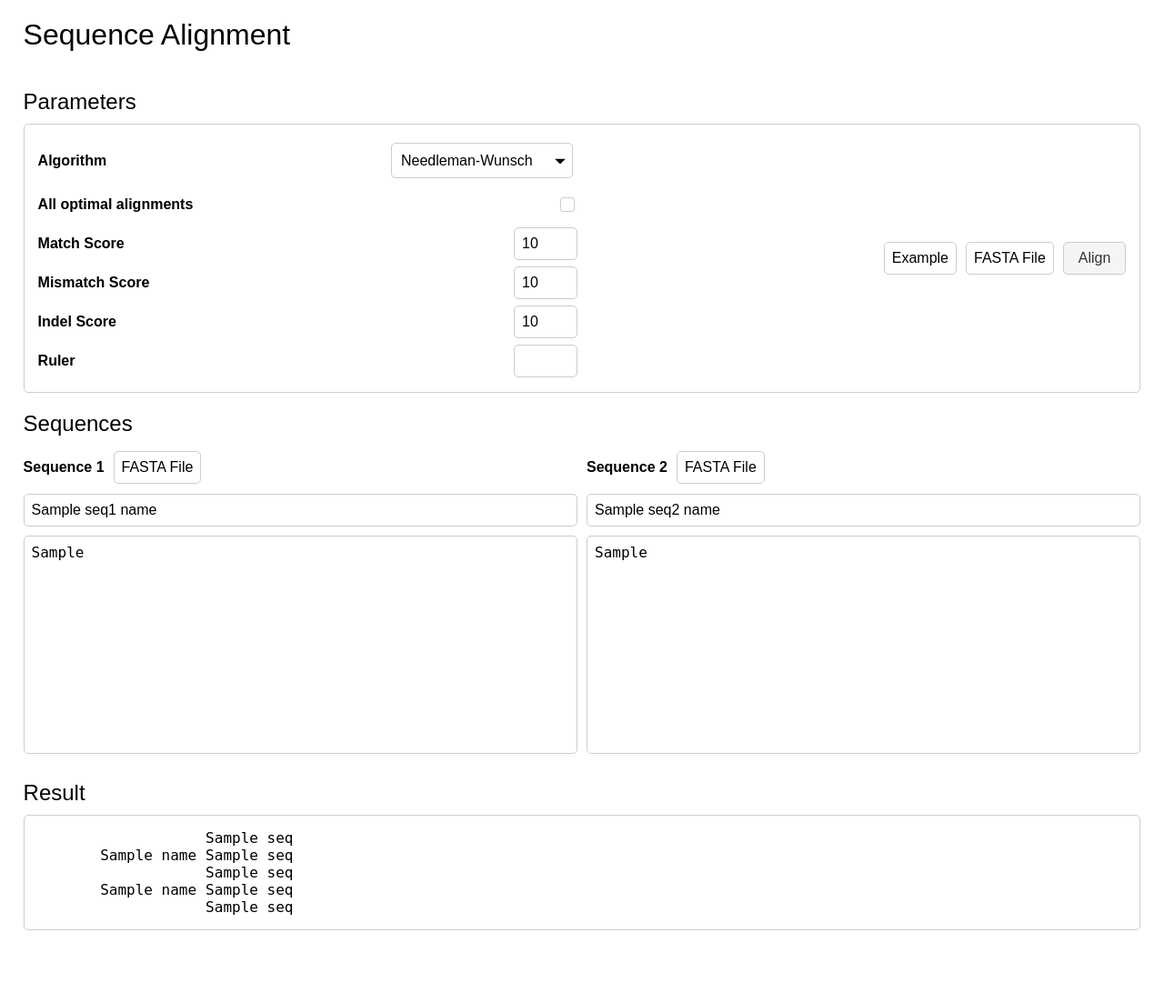
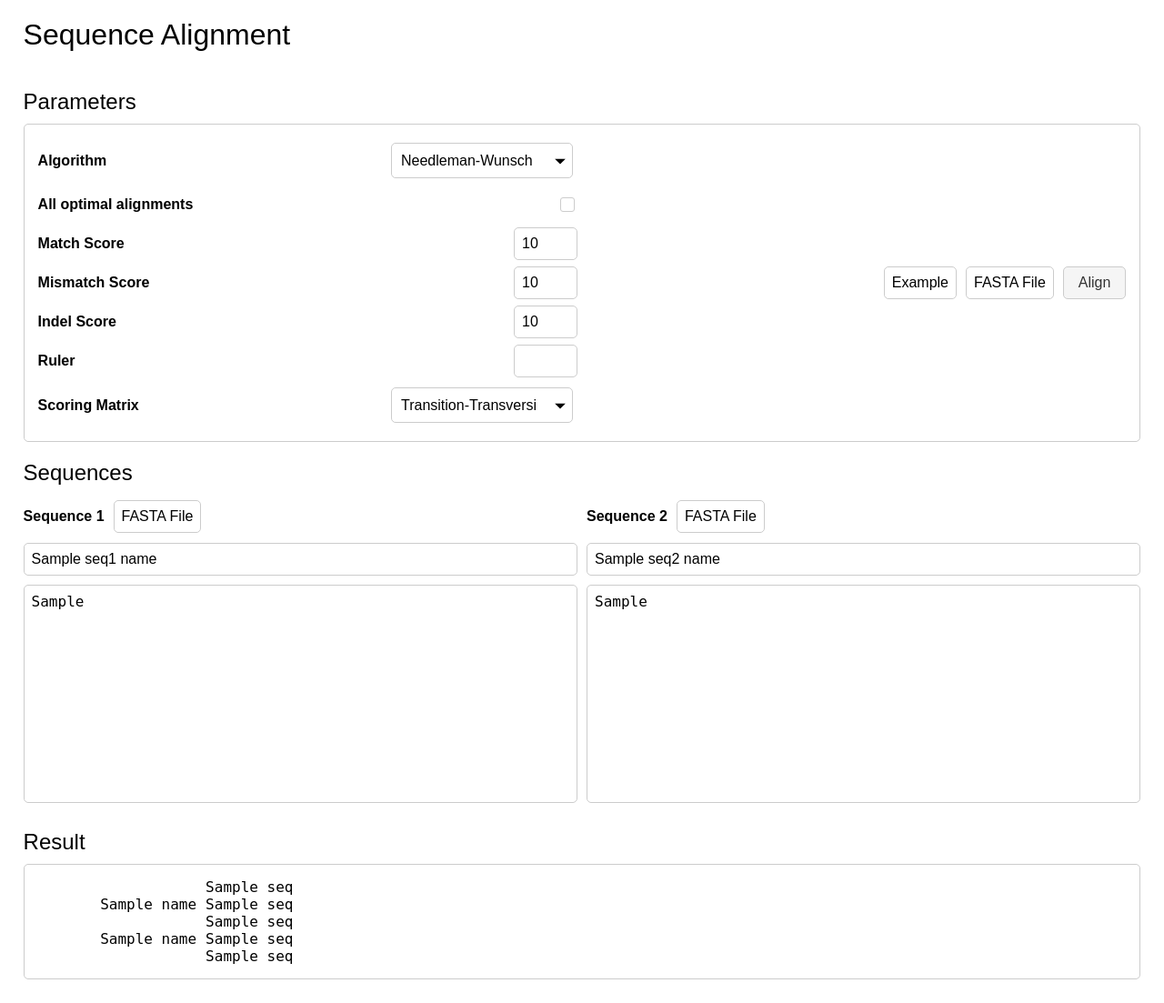
Before and after one commit to Michael-Williams49/sa, a Flask app: template templates/index.html in a window 1280 px wide. Shown: the part 27-1130 px from the top of the page at 91% size. Before the commit the page ends 1050 px from the top, so only its background shows below. Run offline with Flask 3, Linux system fonts and the light colour scheme; the template is opened without the code that fills it: most values are stand-ins (such as "Sample title", 1, 10 or a date in 2020); some libraries are stand-ins or nearby versions.

Commit message:
Add files via upload
triger+item

```diff
--- a/templates/index.html
+++ b/templates/index.html
@@ -1,11 +1,14 @@
 <!DOCTYPE html>
 <html lang="en">
+
 <head>
     <meta charset="UTF-8">
     <meta name="viewport" content="width=device-width">
     <title>Sequence Alignment</title>
     <link rel="stylesheet" type="text/css" href="static/styles.css">
+    <script src="https://cdn.plot.ly/plotly-latest.min.js"></script>
 </head>
+
 <body>
     <div class="container">
         <form method="post" action="{{ url_for('index') }}">
@@ -18,13 +21,17 @@
                     <div class="parameter-item">
                         <label for="algorithm">Algorithm</label>
                         <select id="algorithm" name="algorithm">
-                            <option value="nwa" {% if selected_algorithm == 'nwa' %}selected{% endif %}>Needleman-Wunsch</option>
-                            <option value="swa" {% if selected_algorithm == 'swa' %}selected{% endif %}>Smith-Waterman</option>
+                            <option value="nwa" {% if selected_algorithm=='nwa' %}selected{% endif %}>Needleman-Wunsch
+                            </option>
+                            <option value="swa" {% if selected_algorithm=='swa' %}selected{% endif %}>Smith-Waterman
+                            </option>
                         </select>
                     </div>
-                    <div class="parameter-item">
+
+                    <div class="parameter-item" onclick="toggleCheckbox('show-all-alignments')">
                         <label for="show-all-alignments">All optimal alignments</label>
-                        <input type="checkbox" id="show-all-alignments" name="show_all_alignments" {% if show_all_alignments %}checked{% endif %}>
+                        <input type="checkbox" id="show-all-alignments" name="show_all_alignments" {% if
+                            show_all_alignments %}checked{% endif %}>
                     </div>
                     <div class="parameter-item">
                         <label for="match-score">Match Score</label>
@@ -32,7 +39,8 @@
                     </div>
                     <div class="parameter-item">
                         <label for="mismatch-score">Mismatch Score</label>
-                        <input type="number" id="mismatch-score" name="mismatch_score" value="{{ mismatch_score }}" max="-1">
+                        <input type="number" id="mismatch-score" name="mismatch_score" value="{{ mismatch_score }}"
+                            max="-1">
                     </div>
                     <div class="parameter-item">
                         <label for="indel-score">Indel Score</label>
@@ -42,7 +50,22 @@
                         <label for="ruler">Ruler</label>
                         <input type="number" id="ruler" name="ruler" value="{{ ruler }}" min="5">
                     </div>
+                    <div class="parameter-item">
+                        <label for="scoring-matrix">Scoring Matrix</label>
+                        <select id="scoring-matrix" name="scoring_matrix" onchange="updateParameters()">
+                            <option value="transition-transversion" {% if scoring_matrix=='transition-transversion'
+                                %}selected{% endif %}>Transition-Transversion Matrix</option>
+                            <option value="unitary" {% if scoring_matrix=='unitary' %}selected{% endif %}>Unitary Matrix
+                            </option>
+                            <option value="pam" {% if scoring_matrix=='pam' %}selected{% endif %}>PAM</option>
+                        </select>
+
                     </div>
+
+
+                </div>
+
+
                 <div class="parameter-button-panel">
                     <div class="button-container">
                         <button id="example-input-btn" class="file-button">Example</button>
@@ -52,7 +75,8 @@
                         <label for="file-input" class="file-button">FASTA File</label>
                     </div>
                     <div class="button-container">
-                        <button type="submit" class="align-btn">Align</button>
+                        <button type="button" class="align-btn" onclick="submitAndScroll()">Align</button>
+
                     </div>
                 </div>
             </div>
@@ -64,8 +88,10 @@
                         <input type="file" id="seq1-file" accept=".fasta,.fa,.fna" hidden>
                         <label for="seq1-file" class="file-button">FASTA File</label>
                     </div>
-                    <input type="text" id="seq1-name" name="seq1_name" placeholder="Enter name for sequence 1" value="{{ seq1_name }}">
-                    <textarea id="seq1" name="seq1_sequence" placeholder="Enter sequence 1">{{ seq1_sequence }}</textarea>
+                    <input type="text" id="seq1-name" name="seq1_name" placeholder="Enter name for sequence 1"
+                        value="{{ seq1_name }}">
+                    <textarea id="seq1" name="seq1_sequence"
+                        placeholder="Enter sequence 1">{{ seq1_sequence }}</textarea>
                 </div>
                 <div class="sequence-input">
                     <div class="input-button">
@@ -73,24 +99,36 @@
                         <input type="file" id="seq2-file" accept=".fasta,.fa,.fna" hidden>
                         <label for="seq2-file" class="file-button">FASTA File</label>
                     </div>
-                    <input type="text" id="seq2-name" name="seq2_name" placeholder="Enter name for sequence 2" value="{{ seq2_name }}">
-                    <textarea id="seq2" name="seq2_sequence" placeholder="Enter sequence 2">{{ seq2_sequence }}</textarea>
+                    <input type="text" id="seq2-name" name="seq2_name" placeholder="Enter name for sequence 2"
+                        value="{{ seq2_name }}">
+                    <textarea id="seq2" name="seq2_sequence"
+                        placeholder="Enter sequence 2">{{ seq2_sequence }}</textarea>
                 </div>
             </div>
         </form>
         {% if alignments %}
-            <h2>Result</h2>
+        <h2 id="result_section">Result</h2>
         <div class="result-section">
             {% for alignment in alignments %}
             <div class="result-item">
                 <pre class="result-name"><br>{{ alignment[1].name }}<br><br>{{ alignment[3].name }}<br></pre>
-                        <pre class="result-output">{{ alignment[0].seq }}<br>{{ alignment[1].seq }}<br>{{ alignment[2].seq }}<br>{{ alignment[3].seq }}<br>{{ alignment[4].seq }}</pre>
+                <pre
+                    class="result-output">{{ alignment[0].seq }}<br>{{ alignment[1].seq }}<br>{{ alignment[2].seq }}<br>{{ alignment[3].seq }}<br>{{ alignment[4].seq }}</pre>
+
+
             </div>
             {% endfor %}
-            </div>
             {% endif %}
-    </div>
+
+
+
+
+
+
+
+
 </body>
+
 </html>
 <script>
     const exampleInputBtn = document.getElementById('example-input-btn');
@@ -180,4 +218,59 @@ const elements = document.querySelectorAll('.result-name, .result-output');
     elements.forEach(element => {
         element.innerHTML = element.innerHTML.replace(/\n/g, ' ');
     });
+
+    function addAnchor() {
+        const form = document.querySelector('form');
+        form.action += "#result_section";
+    }
+
+    function submitAndScroll() {
+        const form = document.querySelector('form');
+        form.action += "#result_section";
+        const resultSection = document.getElementById('result_section');
+        if (resultSection) {
+            resultSection.scrollIntoView({ behavior: 'smooth' });
+        }
+        setTimeout(() => {
+            form.submit();
+        }, 500); // 延迟表单提交，以便用户可以看到平滑滚动效果
+    }
+
+    function scrollToResults() {
+        if (window.location.hash === "#result_section") {
+            const resultSection = document.getElementById('result_section');
+            if (resultSection) {
+                resultSection.scrollIntoView({ behavior: 'smooth' });
+            }
+        }
+    }
+
+    window.onload = scrollToResults;
+    function updateParameters() {
+        const matchScoreInput = document.getElementById('match-score');
+        const mismatchScoreInput = document.getElementById('mismatch-score');
+        const indelScoreInput = document.getElementById('indel-score');
+        const scoringMatrix = document.getElementById('scoring-matrix').value;
+
+        if (scoringMatrix === 'transition-transversion') {
+            matchScoreInput.value = 2;
+            mismatchScoreInput.value = -1;
+            indelScoreInput.value = -2;
+        } else if (scoringMatrix === 'unitary') {
+            matchScoreInput.value = 1;
+            mismatchScoreInput.value = -1;
+            indelScoreInput.value = -1;
+        } else if (scoringMatrix === 'pam') {
+            matchScoreInput.value = 1;
+            mismatchScoreInput.value = -2;
+            indelScoreInput.value = -1;
+        }
+    }
+
+
+
+
+
+
+
 </script>
```
Lines whose indentation alone changed are shown as unchanged.
